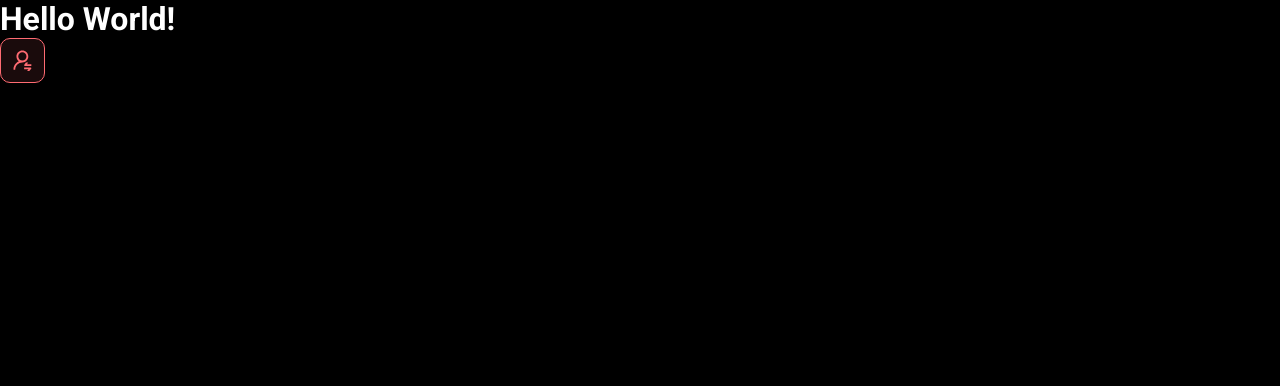
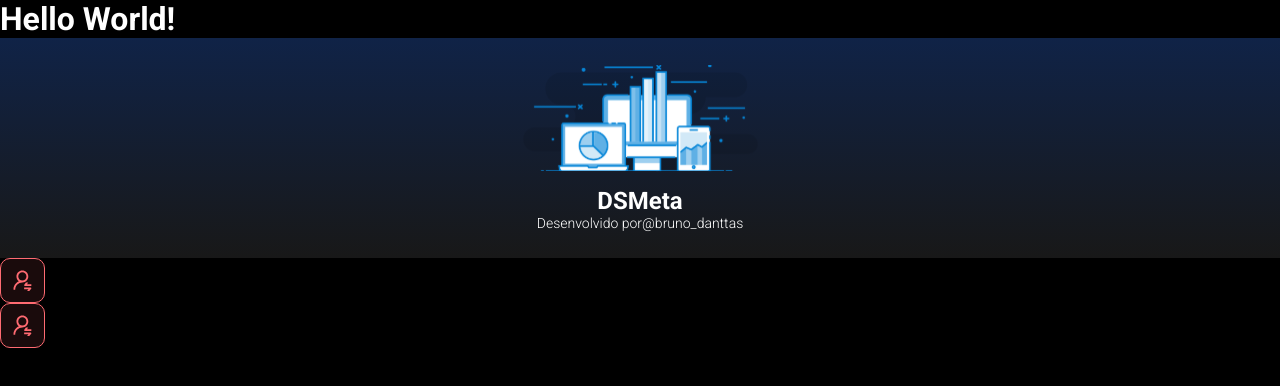
Before and after one commit to brunobd7/dsmeta-devsuperior, a React (Vite) app in the folder frontend/: page / in a window 1280 px wide. Shown: the top 386 px of the page. Built offline with nearby package versions, Linux system fonts and the light colour scheme.

Commit message:
Create header component and styles

```diff
--- a/frontend/src/App.tsx
+++ b/frontend/src/App.tsx
@@ -1,10 +1,13 @@
 import NotificationButton from "./components/NotificationButton";
+import Header from "./components/Header";
 
 function App() {
 
     return (
         <>
             <h1>Hello World!</h1>
+            <Header/>
+            <NotificationButton/>
             <NotificationButton/>
         </>
     )
--- /dev/null
+++ b/frontend/src/components/Header/index.tsx
@@ -0,0 +1,20 @@
+import logo from '../../assets/img/logo.svg'
+import './styles.css'
+function Header() {
+
+    return (
+        <header>
+            <div className="dsmeta-logo-container">
+                <img src={logo} alt="DSMeta"/>
+                <h1>DSMeta</h1>
+                <p>
+                    Desenvolvido por
+                    <a href="https://www.instagram.com/devsuperior.ig">@bruno_danttas</a>
+                </p>
+            </div>
+        </header>
+    )
+
+}
+
+export default Header
--- /dev/null
+++ b/frontend/src/components/Header/styles.css
@@ -0,0 +1,27 @@
+header {
+    background: linear-gradient(180deg, #102347 0%, #181818 100%);
+    height: 220px;
+    display: flex;
+    align-items: center;
+    justify-content: center;
+}
+
+.dsmeta-logo-container {
+    display: flex;
+    flex-direction: column;
+    align-items: center;
+}
+
+.dsmeta-logo-container img {
+    width: 235px;
+}
+
+.dsmeta-logo-container h1 {
+    margin-top: 15px;
+    font-size: 24px;
+}
+
+.dsmeta-logo-container p {
+    font-size: 14px;
+    font-weight: 300;
+}
```
Also changed, not shown: frontend/src/assets/img/logo.svg (added).
